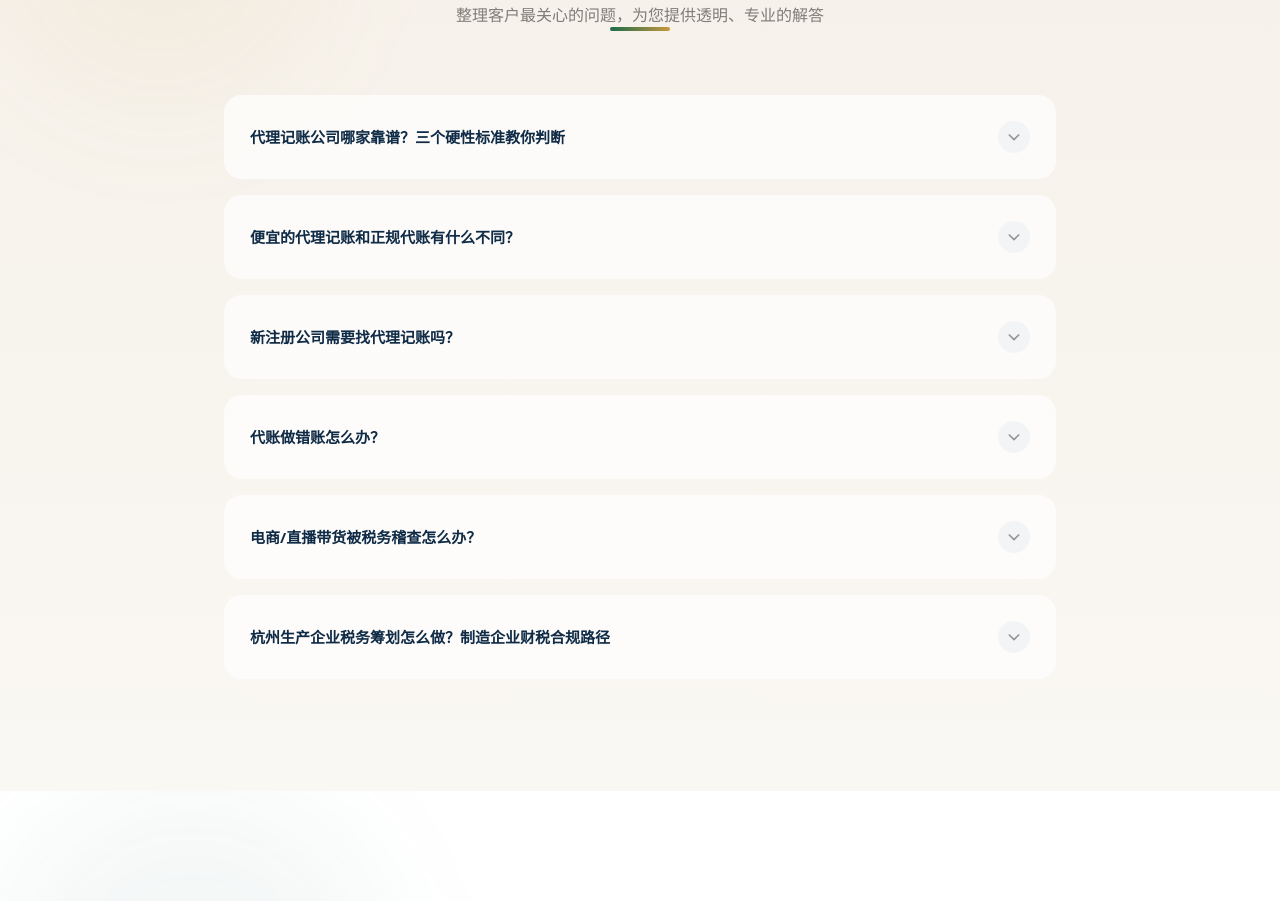
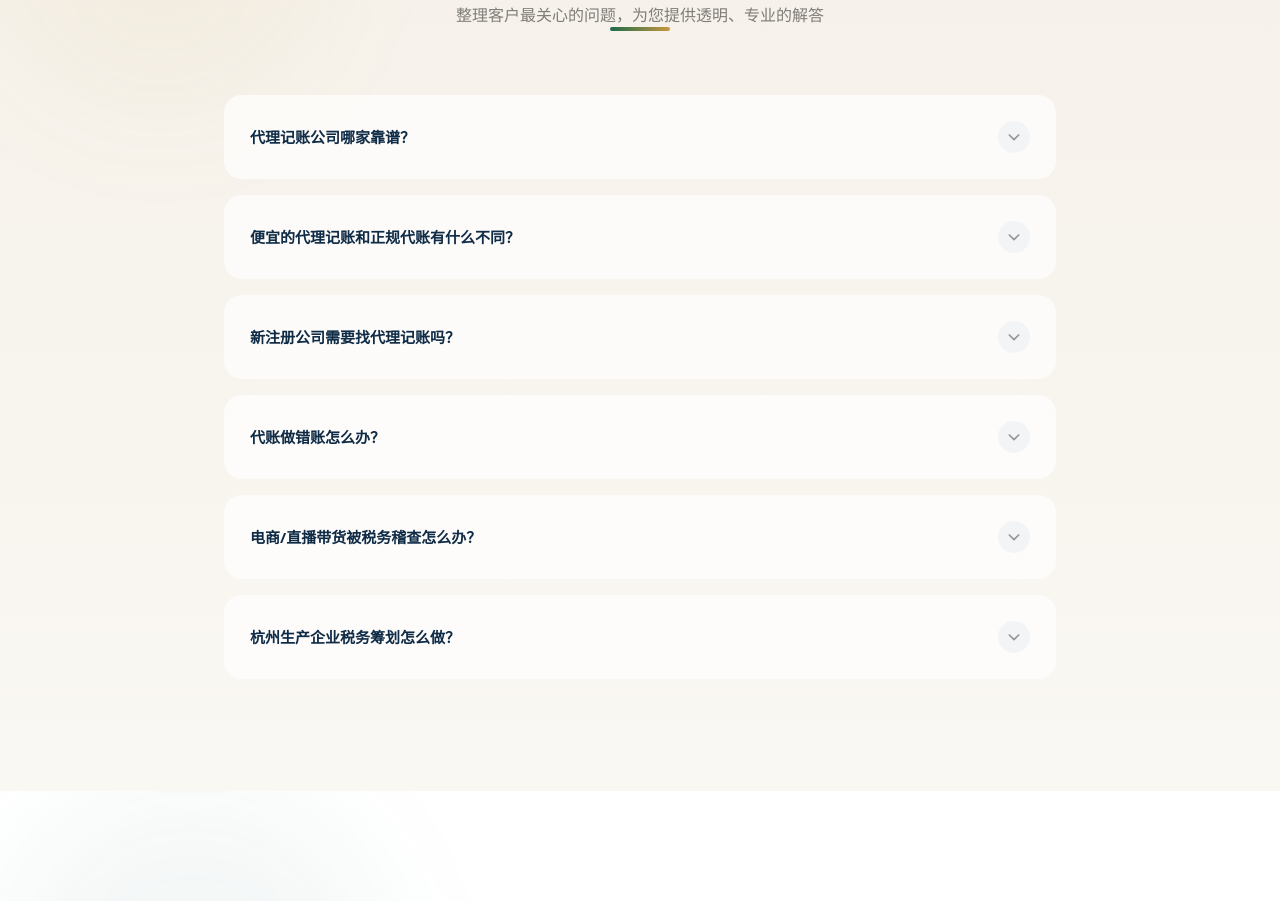
Before and after one commit to aebecegg/yks, a Next.js app: page / in a window 1280 px wide. Shown: the part 6300-7201 px from the top of the page. Built offline with nearby package versions, Linux system fonts and the light colour scheme.

Commit message:
fix: 删除FAQ两条标题中的副标题后缀
Coze-Commit-Type: user
Coze-User-ID: 551283183846404
Coze-Conversation-ID: 9439093

```diff
--- a/src/components/faq.tsx
+++ b/src/components/faq.tsx
@@ -4,7 +4,7 @@ import { useState } from 'react';
 
 const faqs = [
   {
-    q: '代理记账公司哪家靠谱？三个硬性标准教你判断',
+    q: '代理记账公司哪家靠谱？',
     a: `<div class="space-y-5 text-foreground/80 leading-relaxed">
   <p>在杭州，注册一家公司的门槛逐年降低，但财税合规的要求却在持续抬高。金税系统不断升级，企业账务的每一笔数据都更容易被监管侧捕捉到。选错代账机构，轻则年报出错、发票管理混乱，重则触发税务预警。于是很多创业者都会问同一个问题：代理记账公司哪家靠谱？</p>
   <p>市面上机构报价差距很大，有的每月几十元全包，有的却要上千。价格之外，真正决定"靠不靠谱"的，是下面三个硬性标准。</p>
@@ -72,7 +72,7 @@ const faqs = [
     a: '近年来电商、直播行业成为税务稽查重点，平台数据与税务系统已全面打通，佣金收入、坑位费、打赏等流水均可追溯。一旦被稽查，切勿慌张隐瞒，应立即梳理完整收入链路、补齐完税凭证，由专业财税团队协助对接税务机关。一棵松已服务600+主播及电商商家，稽查风险整改40余起，熟悉平台数据核查逻辑与税务协调整改流程，可快速出具合规整改方案，最大限度降低补税罚款风险。',
   },
   {
-    q: '杭州生产企业税务筹划怎么做？制造企业财税合规路径',
+    q: '杭州生产企业税务筹划怎么做？',
     a: `<div>
   <p>制造企业在经营中常遇到几类典型问题：进销项数据不匹配被税务预警、高薪技术岗个税成本偏高、缺少专职财税团队导致账务混乱。对于杭州的生产企业来说，如何在合规前提下优化税费成本，是绕不开的课题。</p>
 
```
